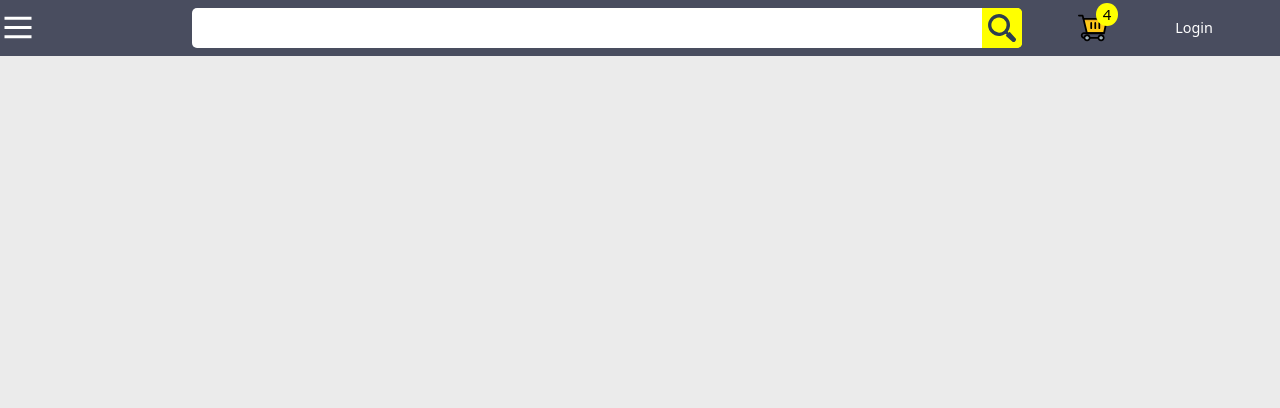
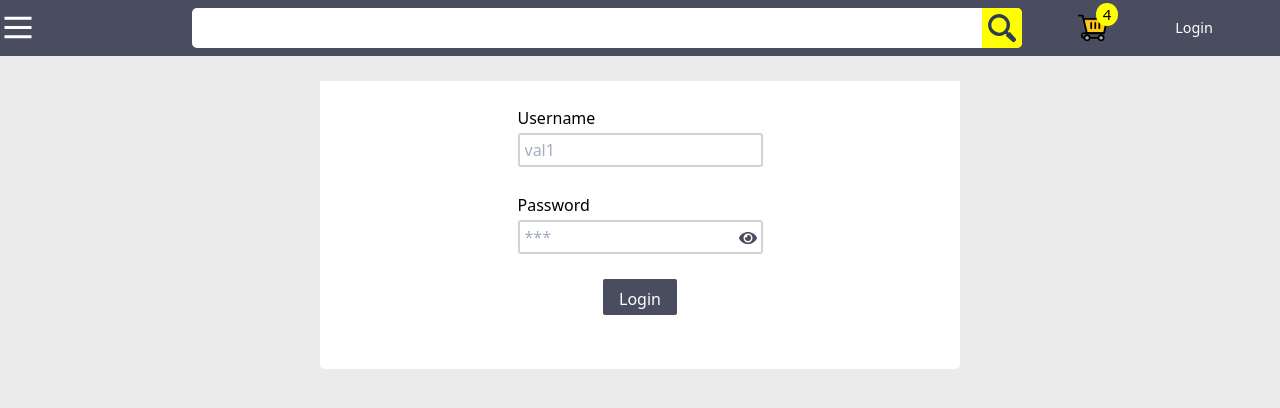
Before and after one commit to rishabhkalra96/react-ecomm, a React (Create React App) app: page /login in a window 1280 px wide. Shown: the top 408 px of the page. Built offline with nearby package versions, Linux system fonts and the light colour scheme.

Commit message:
add new login procedure form to work with login

```diff
--- a/package.json
+++ b/package.json
@@ -3,6 +3,9 @@
   "version": "0.1.0",
   "private": true,
   "dependencies": {
+    "@fortawesome/fontawesome-svg-core": "^1.2.32",
+    "@fortawesome/free-solid-svg-icons": "^5.15.1",
+    "@fortawesome/react-fontawesome": "^0.1.11",
     "@testing-library/jest-dom": "^4.2.4",
     "@testing-library/react": "^9.3.2",
     "@testing-library/user-event": "^7.1.2",
--- a/src/App.js
+++ b/src/App.js
@@ -3,7 +3,7 @@ import './tailwind.output.css';
 import './App.scss';
 import { Header } from './components/header/header';
 import { ContentBody } from './components/content-body/content-body';
-
+import {Login} from './components/login/login';
 import {
   BrowserRouter as Router,
   Route,
@@ -17,6 +17,12 @@ function App() {
       <Route exact path="/">
         <ContentBody />
       </Route>
+      <Route exact path="/login">
+        <Login formType='login'/>
+      </Route>
+      <Route exact path="/signup">
+        <Login formType='signup'/>
+      </Route>
       </Router>
     </div>
   );
--- /dev/null
+++ b/src/components/login/login.jsx
@@ -0,0 +1,72 @@
+import React, { useState } from 'react';
+import './login.scss';
+import { FontAwesomeIcon } from "@fortawesome/react-fontawesome";
+import { faEye, faEyeSlash } from '@fortawesome/free-solid-svg-icons'
+
+
+export const Login = (props) => {
+    const formType = useState(props.formType)[0]
+    const [passwordType, setPasswordType] = useState('password');
+    const [iconToDisplay, setIconToDisplay] = useState(faEye);
+    const formHook = useFormHook()
+
+    const showUserPassword = () => {
+        if (passwordType === 'text') {
+            setPasswordType('password')
+            setIconToDisplay(faEye)
+        } else {
+            setPasswordType('text')
+            setIconToDisplay(faEyeSlash)
+        }
+    }
+
+    const handleFormChange = (e) => {
+        const newData = {
+            ...formHook.formData,
+            [e.target.name]: e.target.value
+        }
+        formHook.useFormData(newData)
+    }
+
+    const submitForm = (e) => {
+        e.preventDefault()
+        console.log(formHook.formData)
+    }
+
+    const renderSpecificForm = () => {
+        if (formType === 'login') {
+            return <div className="login-wrapper">
+                <form action="post">
+                    <div className="input-value username">
+                        <label htmlFor="username">Username</label>
+                        <input name="username" placeholder="val1" onChange={handleFormChange}/>
+                    </div>
+                    <div className="input-value username">
+                        <label htmlFor="password">Password</label>
+                        <div className="input-wrapper">
+                            <FontAwesomeIcon icon={iconToDisplay} onClick={showUserPassword} />
+                            <input name="password" type={passwordType} placeholder="***" onChange={handleFormChange}/>
+                        </div>
+                    </div>
+                    <div className="button-container">
+                        <button className="login" onClick={submitForm}>Login</button>
+                    </div>
+                </form>
+            </div>
+        }
+        return <div className="signup-wrapper">Signup form</div>
+    }
+    return (<div className="login-wrapper">
+        <div className="formAccessWrapper">
+            {renderSpecificForm(formType, passwordType, iconToDisplay)}
+        </div>
+    </div>
+    )
+}
+
+function useFormHook() {
+    const [formData, useFormData] = useState({})
+    return {
+        formData, useFormData
+    }
+}
--- /dev/null
+++ b/src/components/login/login.scss
@@ -0,0 +1,59 @@
+.login-wrapper {
+    width: 100%;
+    height: 90%;
+    display: flex;
+    justify-content: center;
+    background-color: inherit;
+    .formAccessWrapper {
+        margin-top: 25px;
+        display: block;
+        width: 50%;
+        height: 40%;
+        background-color: white;
+        border-radius: 5px;
+    }
+    .login-wrapper, .signup-wrapper {
+        form {
+            display: flex;
+            flex-direction: column;
+            justify-content: space-evenly;
+            .input-value {
+                label {
+                    display: block;
+                    padding-bottom: 3px;
+                }
+                .input-wrapper {
+                    position: relative;
+                    svg {
+                        position: absolute;
+                        right: 6px;
+                        top: 30%;
+                        color: #494D5F;
+                        cursor: pointer;
+                    }
+                }
+            }
+            input {
+                transition: 0.5s;
+                border: 2px solid lightgrey;
+                padding: 3px 5px;
+                border-radius: 3px;
+                &:focus {
+                    border-color: lightblue;
+                }
+            }
+            .button-container {
+                text-align: center;
+                button.login, button.signup {
+                    background-color: #494D5F;
+                    color: white;
+                    margin: auto;
+                    min-width: 64px;
+                    height: 36px;
+                    padding: 8px 16px;
+                    border-radius: 2px;
+                }
+            }
+        }
+    }
+}
```
Also changed, not shown: 1 other file (tests, documents, lock files or other folders).
